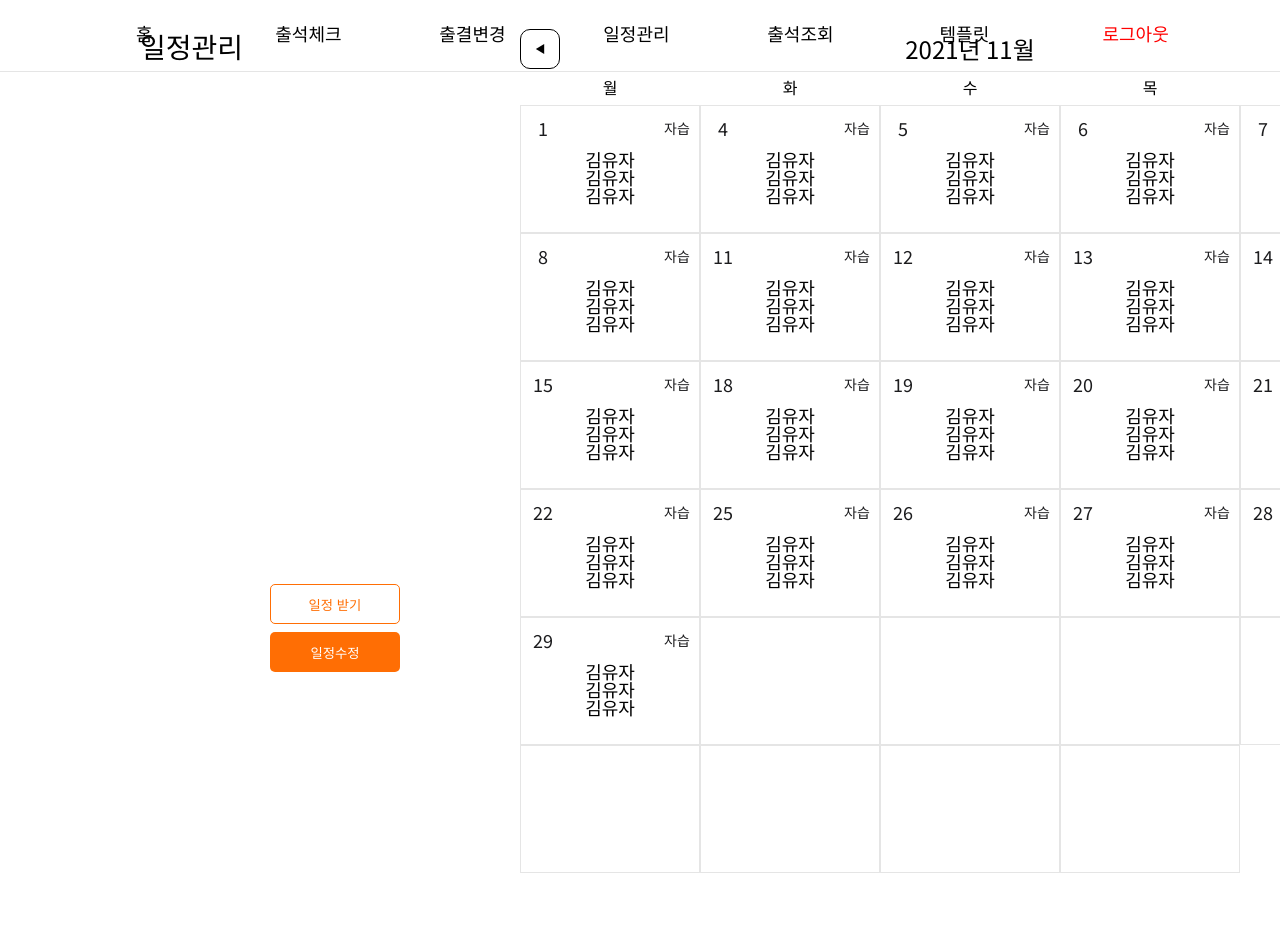
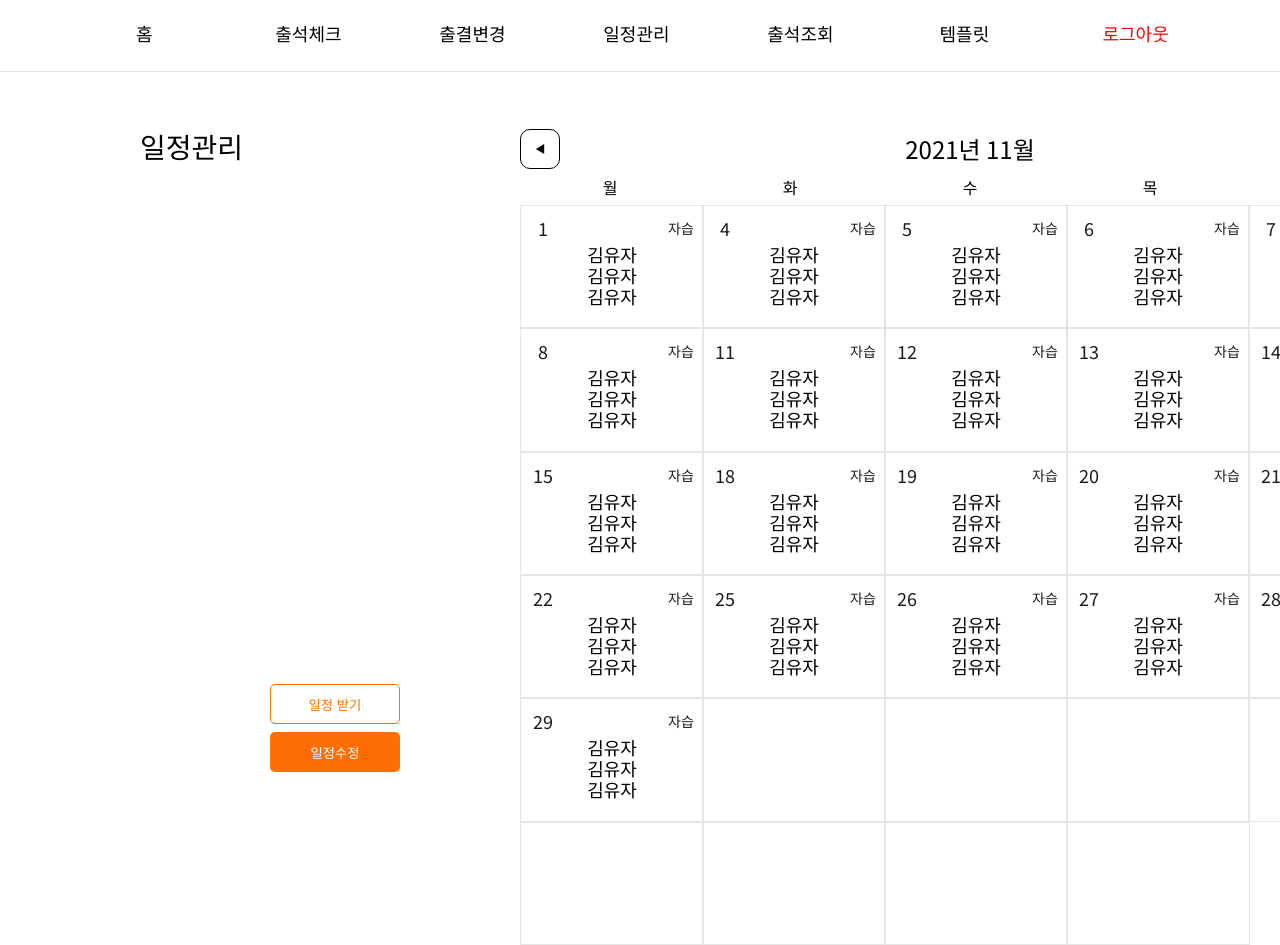
Before and after one commit to DSM-PICK/PICK2021-DESKTOP-CLIENT, a React (Create React App) app: page /schedule in a window 1280 px wide. Shown: the top 945 px of the page. Before the commit the page ends 873 px from the top, so only its background shows below. Built offline with nearby package versions, Linux system fonts and the light colour scheme.

Commit message:
⚡️ :: (#35) 출결 변경 수정사항

```diff
--- a/src/assets/icons/arrow.tsx
+++ b/src/assets/icons/arrow.tsx
@@ -3,8 +3,6 @@ import { COLOR } from "../../style/index";
 import { useRecoilValue } from "recoil";
 
 const Arrow = () => {
-
-    const isCOpen = useRecoilValue(CModal);
 
   return (
     <svg
@@ -16,7 +14,7 @@ const Arrow = () => {
     >
       <path
         d="M0 0H16L8 8L0 0Z"
-        fill={isCOpen ? `${COLOR.gray}` : `${COLOR.black}`}
+        fill={COLOR.black}
       />
     </svg>
   );
--- a/src/components/AttendanceChange/styles.ts
+++ b/src/components/AttendanceChange/styles.ts
@@ -2,7 +2,7 @@ import styled from "@emotion/styled";
 import { COLOR } from "../../style/index";
 
 export const Container = styled.div`
-  height: 90vh;
+  min-width: 1280px;
   display: flex;
   width: 100vw;
   justify-content: center;
@@ -14,6 +14,7 @@ export const ACContainer = styled.div`
   height: 800px;
   display: grid;
   grid-template-rows: 40% 60%;
+  margin-top: 60px;
 `;
 
 export const Title = styled.div`
@@ -160,8 +161,6 @@ export const NoteInput = styled.input`
   text-align: center;
 `;
 
-//------------------------------------
-
 export const ACListBox = styled.div`
   padding-top: 50px;
   width: 100%;
@@ -178,7 +177,7 @@ export const ACListHeader = styled.div`
 export const ACListBody = styled.div`
   display: grid;
   grid-template-rows: repeat(10, 1fr);
-  height: 90%;
+  height: 300px;
   width: 100%;
   overflow: scroll;
 `;
--- a/src/components/AttendanceCheck/AttendanceCheck.tsx
+++ b/src/components/AttendanceCheck/AttendanceCheck.tsx
@@ -1,7 +1,6 @@
 import { FC, useEffect } from "react";
 import Calendar from "../Calendar/Calendar";
 import * as S from "./styles";
-// import { Arrow } from "../../assets/index";
 import Arrow from "../../assets/icons/arrow";
 import { CDateValue, CModal } from "../../modules/atom/ATCheck";
 import { useRecoilState } from "recoil";
@@ -15,13 +14,12 @@ const AttendanceCheck: FC = (): JSX.Element => {
 
   useEffect(() => {
     setCDateValue(
-      `${date.getFullYear()}년 ${date.getMonth() + 1}월 ${date.getDate()}일`
+      `${date.getFullYear()}-${date.getMonth() + 1}-${date.getDate()}`
     );
   }, []);
 
   return (
-    <>
-      <S.Container>
+    <div>
       <S.ACContainer>
         <S.Title>출석 조회</S.Title>
         <S.ACBox>
@@ -32,9 +30,11 @@ const AttendanceCheck: FC = (): JSX.Element => {
                 onClick={() => {
                   setIsCOpen(!isCOpen);
                 }}
-                  color={isCOpen ? `${COLOR.gray}` : `${COLOR.black}`}
+                color={COLOR.black}
               >
-                  {cdateValue}
+                {`${cdateValue.split("-")[0]}년 ${cdateValue.split("-")[1]}월 ${
+                  cdateValue.split("-")[2]
+                }일`}
               </S.Date>
               <Calendar isOpen={isCOpen} index={2} />
               <S.DateIcon
@@ -47,11 +47,9 @@ const AttendanceCheck: FC = (): JSX.Element => {
               </S.DateIcon>
             </S.ChooseDate>
           </S.ChooseBox>
-            <S.AttendancyList></S.AttendancyList>
         </S.ACBox>
       </S.ACContainer>
-      </S.Container>
-    </>
+    </div>
   );
 };
 
--- a/src/components/AttendanceCheck/styles.ts
+++ b/src/components/AttendanceCheck/styles.ts
@@ -1,9 +1,4 @@
 import styled from "@emotion/styled";
-
-export const Container = styled.div`
-  /* height: 100vh; */
-  padding-top: 5%;
-`;
 
 export const ACContainer = styled.div`
   width: 1440px;
@@ -11,6 +6,7 @@ export const ACContainer = styled.div`
   flex-direction: column;
   margin: 0 auto;
   justify-content: space-between;
+  margin-top: 60px;
 `;
 
 export const Title = styled.div`
@@ -63,9 +59,3 @@ export const DateIcon = styled.div<{rotate : string}>`
   justify-content: center;
   align-self: center;
 `;
-
-export const AttendancyList = styled.div``;
-
-export const Options = styled.div`
-
-`;
--- a/src/components/ManageSchedule/Calendar/Calendar.tsx
+++ b/src/components/ManageSchedule/Calendar/Calendar.tsx
@@ -1,5 +1,5 @@
 import * as S from "./styles";
-import { FC, useEffect, useState } from "react";
+import { FC, MutableRefObject, useEffect, useRef, useState } from "react";
 import { prevPointer, nextPointer } from "../../../assets";
 import Day from "../Day/Day";
 import { data } from "../../../test/testData";
@@ -15,7 +15,11 @@ const Calendar: FC<Props> = ({ editStatus }): JSX.Element => {
   const [TData, setTData] = useState<Array<string>>(data);
   const [NData, setNData] = useState<Array<string>>([]);
   const week: Array<string> = ["일", "월", "화", "수", "목", "금", "토"];
-  const Today: string = `${date.getFullYear()}-${date.getMonth() + 1}-${date.getDate()}`;
+  const Today: string = `${date.getFullYear()}-${
+    date.getMonth() + 1
+  }-${date.getDate()}`;
+  // const DayContainer: MutableRefObject<any> = useRef<any>(new Array(NData.length));
+  // const DayContainer = useRef(null);
 
   const dummyData = {
     date: "",
@@ -112,6 +116,7 @@ const Calendar: FC<Props> = ({ editStatus }): JSX.Element => {
                 Today={Today}
                 month={month}
                 year={year}
+                index={index}
               />
             );
           })}
--- a/src/components/ManageSchedule/Calendar/styles.ts
+++ b/src/components/ManageSchedule/Calendar/styles.ts
@@ -76,7 +76,7 @@ export const DayContainer = styled.div`
   text-align: center;
   grid-template-columns: repeat(5, 1fr);
   grid-template-rows: repeat(6, 1fr);
-  height: 768px;
+  height: 100%;
 `;
 
 export const WeekDays = styled.div`
--- a/src/components/ManageSchedule/Day/Day.tsx
+++ b/src/components/ManageSchedule/Day/Day.tsx
@@ -11,6 +11,7 @@ interface Props {
   Today: string;
   month: number;
   year: number;
+  index: number
 }
 
 const Day: FC<Props> = ({
@@ -20,6 +21,7 @@ const Day: FC<Props> = ({
   floor3,
   floor4,
   Today,
+  index
 }) => {
   const [date, setDate] = useState<string | number>("");
   const [type, setType] = useState<string>();
@@ -45,7 +47,7 @@ const Day: FC<Props> = ({
   };
 
   return (
-    <S.Days>
+    <S.Days onClick={() => console.log(index)}>
       <S.DayTypeContainer>
         <S.Date
           backgroundColor={
--- a/src/components/ManageSchedule/Day/styles.ts
+++ b/src/components/ManageSchedule/Day/styles.ts
@@ -4,12 +4,15 @@ import { COLOR } from "../../../style";
 export const Days = styled.div`
   text-align: left;
   border: 1px solid ${COLOR.grey};
+  aspect-ratio: 3 / 2;
+  width: 100%;
 `;
 
 export const DayTypeContainer = styled.div`
   display: flex;
   justify-content: space-between;
   margin: 8px;
+  margin: 8px 8px 0 8px;
 `;
 
 export const Date = styled.div<{ backgroundColor: string; color: string }>`
@@ -44,4 +47,5 @@ export const TeacherInput = styled.div`
   text-decoration: none;
   outline: none;
   font-size: 18px;
+  margin: 3px;
 `;
--- a/src/components/ManageSchedule/ManageSchedule.tsx
+++ b/src/components/ManageSchedule/ManageSchedule.tsx
@@ -7,7 +7,7 @@ const ManageSchedule: FC = (): JSX.Element => {
   const [editStatus, setEditStatus] = useState<boolean>(false);
 
   return (
-    <S.Container>
+    <S.Wrapper>
       <S.MSContainer>
         <S.CTContainer>
           <S.PageTitle>일정관리</S.PageTitle>
@@ -27,7 +27,7 @@ const ManageSchedule: FC = (): JSX.Element => {
         </S.CTContainer>
         <Calendar editStatus={editStatus}/>
       </S.MSContainer>
-    </S.Container>
+    </S.Wrapper>
   );
 };
 
--- a/src/components/ManageSchedule/styles.ts
+++ b/src/components/ManageSchedule/styles.ts
@@ -1,14 +1,14 @@
 import styled from "@emotion/styled";
 import { COLOR } from "../../style/index";
 
-export const Container = styled.div`
-  height: 90vh;
+export const Wrapper = styled.div`
   display: flex;
   align-items: center;
   margin: 0 140px;
 `;
 
 export const MSContainer = styled.div`
+  padding-top: 60px;
   width: 1440px;
   height: 800px;
   display: flex;
@@ -29,7 +29,7 @@ export const DownloadSchedule = styled.input`
   outline: none;
   width: 130px;
   height: 40px;
-  background-color: #ffffff;
+  background-color: ${COLOR.white};
   color: ${COLOR.orange};
   border-radius: 5px;
   cursor: pointer;
--- a/src/router/MainRouter.tsx
+++ b/src/router/MainRouter.tsx
@@ -17,7 +17,7 @@ const MainRouter: FC = (): JSX.Element => {
         <Route exact path="/schedule" component={ManageSchedulePage} />
         <Route exact path="/outing-list" component={OutingListPage} />
         <Route exact path="/manageschedule" component={ManageSchedulePage} />
-        <Route exact path="/userinfo" component={UserInfoPage} />
+        <Route exact path="/" component={UserInfoPage} />
         <Route exact path="/attendancechangelist" component={AttendanceChangeListPage}/>
         <Route exact path="/atcheck" component={AttendanceCheckPage} />
         <Route exact path="/atchange" component={AttendanceChangePage } />
```
Lines whose indentation alone changed are shown as unchanged.
